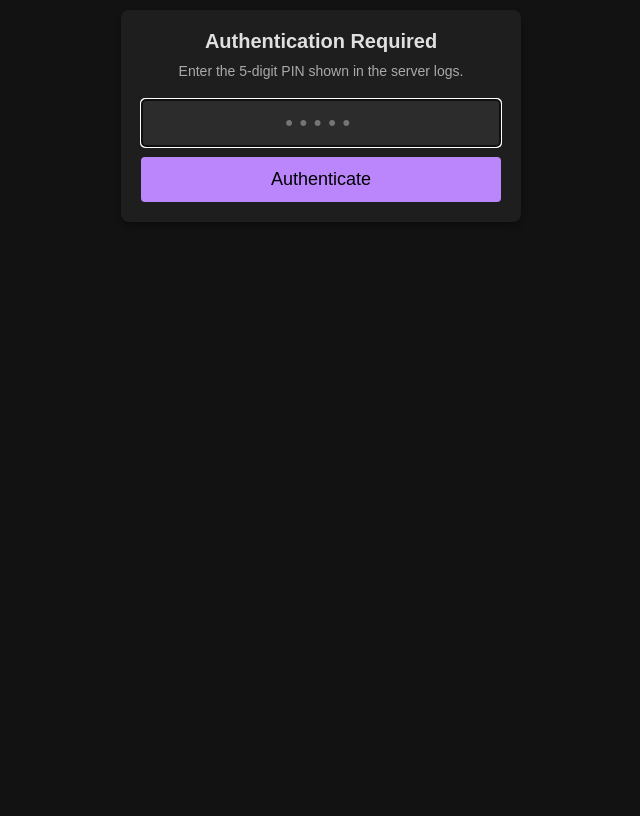
After one commit to JoelEager/phone-keyboard, a Flask app: page /login in a window 1280 px wide. The commit adds this page. Shown: the whole page, without its empty margins (319-959 px from the left). Run offline with Flask 3, Linux system fonts and the light colour scheme.

Commit message:
Add client PIN authentication and HTTPS enforcement
- Implement 5-digit PIN authentication using Python standard library secrets module
- Add Flask session management for authenticated clients
- Add brute force protection that exits process after 5 failed PIN attempts
- Enforce HTTPS strictly without HTTP fallback
- Refactor templates to share CSS styling via base.html and add login.html
- Update test_app.py and README.md

Co-authored-by: JoelEager <14286106+JoelEager@users.noreply.github.com>

```diff
--- a/app.py
+++ b/app.py
@@ -1,6 +1,7 @@
 import sys
 import os
-from flask import Flask, request, redirect, url_for, render_template
+import secrets
+from flask import Flask, request, redirect, url_for, render_template, session
 from generate_cert import generate_certificate
 
 # Attempt to import pyautogui, handle cases where DISPLAY is not set
@@ -15,12 +16,77 @@ except Exception as e:
     sys.exit(1)
 
 
+SERVER_PIN = f"{secrets.randbelow(100000):05d}"
+FAILED_ATTEMPTS = 0
+
 app = Flask(__name__)
+app.secret_key = secrets.token_hex(32)
+
+
+@app.before_request
+def require_authentication():
+    # Allow static resources and login endpoint without auth
+    if request.endpoint in ('static', 'login'):
+        return None
+
+    if not session.get('authenticated'):
+        if request.endpoint == 'type_text':
+            text = request.form.get('text')
+            print(
+                f'Unauthenticated request to /type ignored. Payload text: '
+                f'{text}',
+                flush=True
+            )
+        elif request.endpoint == 'shortcut':
+            action = request.form.get('action')
+            print(
+                f'Unauthenticated request to /shortcut ignored. '
+                f'Payload action: {action}',
+                flush=True
+            )
+
+        return render_template('login.html'), 200
 
 
 @app.route('/')
 def index():
     return render_template('index.html')
+
+
+@app.route('/login', methods=['GET', 'POST'])
+def login():
+    global FAILED_ATTEMPTS
+
+    if request.method == 'GET':
+        if session.get('authenticated'):
+            return redirect(url_for('index'))
+        return render_template('login.html')
+
+    pin = request.form.get('pin', '')
+    if secrets.compare_digest(pin, SERVER_PIN):
+        FAILED_ATTEMPTS = 0
+        session['authenticated'] = True
+        return redirect(url_for('index'))
+    else:
+        FAILED_ATTEMPTS += 1
+        print(
+            f"Invalid PIN attempt ({FAILED_ATTEMPTS}/5)",
+            file=sys.stderr,
+            flush=True
+        )
+        if FAILED_ATTEMPTS >= 5:
+            print(
+                "Error: Maximum failed authentication attempts (5) reached. "
+                "Exiting process to prevent brute forcing.",
+                file=sys.stderr,
+                flush=True
+            )
+            sys.exit(1)
+
+        error_msg = (
+            f"Invalid PIN. {5 - FAILED_ATTEMPTS} attempt(s) remaining."
+        )
+        return render_template('login.html', error=error_msg), 401
 
 
 @app.route('/type', methods=['POST'])
@@ -81,10 +147,24 @@ def main():
     # Check if certificate files exist, if not generate them
     if not (os.path.exists(cert_path) and os.path.exists(key_path)):
         if not generate_certificate(repo_root):
-            print("Failed to generate certificates. Starting without HTTPS.")
-            app.run(host=host, port=port)
-            return
+            print(
+                "Error: Failed to generate SSL certificates. "
+                "HTTPS is required. Exiting.",
+                file=sys.stderr,
+                flush=True
+            )
+            sys.exit(1)
 
+    if not (os.path.exists(cert_path) and os.path.exists(key_path)):
+        print(
+            "Error: SSL certificate or key file missing. "
+            "HTTPS is required. Exiting.",
+            file=sys.stderr,
+            flush=True
+        )
+        sys.exit(1)
+
+    print(f"Authentication PIN: {SERVER_PIN}", flush=True)
     app.run(host=host, port=port, ssl_context=(cert_path, key_path))
 
 
--- /dev/null
+++ b/templates/base.html
@@ -0,0 +1,78 @@
+<!DOCTYPE html>
+<html>
+<head>
+    <meta name="viewport" content="width=device-width, initial-scale=1.0">
+    <link rel="icon" type="image/svg+xml" href="{{ url_for('static', filename='favicon.svg') }}">
+    <title>{% block title %}Phone Keyboard{% endblock %}</title>
+    <style>
+        body {
+            font-family: sans-serif;
+            display: flex;
+            justify-content: center;
+            align-items: flex-start;
+            min-height: 100vh;
+            padding: 2px;
+            box-sizing: border-box;
+            background-color: #121212;
+            color: #e0e0e0;
+        }
+        .container {
+            width: 100%;
+            max-width: 400px;
+            display: flex;
+            flex-direction: column;
+            gap: 15px;
+        }
+        .card {
+            background: #1e1e1e;
+            color: #e0e0e0;
+            padding: 20px;
+            border-radius: 8px;
+            box-shadow: 0 4px 6px rgba(0,0,0,0.3);
+            box-sizing: border-box;
+        }
+        input[type="text"],
+        input[type="password"],
+        textarea {
+            width: 100%;
+            box-sizing: border-box;
+            padding: 10px;
+            background-color: #2c2c2c;
+            color: #e0e0e0;
+            border: 1px solid #444;
+            border-radius: 4px;
+            font-size: 16px;
+            margin-bottom: 10px;
+        }
+        textarea {
+            resize: vertical;
+        }
+        input[type="submit"] {
+            width: 100%;
+            padding: 12px;
+            background-color: #bb86fc;
+            color: #000;
+            border: none;
+            border-radius: 4px;
+            font-size: 18px;
+            cursor: pointer;
+        }
+        input[type="submit"]:active {
+            background-color: #9965f4;
+        }
+        .error {
+            color: #cf6679;
+            margin-bottom: 10px;
+            font-size: 14px;
+            text-align: center;
+        }
+        {% block extra_style %}{% endblock %}
+    </style>
+</head>
+<body>
+    <div class="container">
+        {% block content %}{% endblock %}
+    </div>
+    {% block scripts %}{% endblock %}
+</body>
+</html>
--- /dev/null
+++ b/templates/login.html
@@ -0,0 +1,40 @@
+{% extends "base.html" %}
+
+{% block title %}Authentication Required - Phone Keyboard{% endblock %}
+
+{% block extra_style %}
+    .login-header {
+        text-align: center;
+        margin-bottom: 20px;
+    }
+    .login-header h2 {
+        margin: 0 0 10px 0;
+        font-size: 20px;
+    }
+    .login-header p {
+        margin: 0;
+        font-size: 14px;
+        color: #aaa;
+    }
+    input[type="password"].pin-input {
+        letter-spacing: 0.3em;
+        text-align: center;
+        font-size: 22px;
+    }
+{% endblock %}
+
+{% block content %}
+    <form action="/login" method="post" class="card">
+        <div class="login-header">
+            <h2>Authentication Required</h2>
+            <p>Enter the 5-digit PIN shown in the server logs.</p>
+        </div>
+
+        {% if error %}
+            <div class="error">{{ error }}</div>
+        {% endif %}
+
+        <input type="password" name="pin" class="pin-input" placeholder="•••••" maxlength="5" pattern="[0-9]*" inputmode="numeric" required autofocus>
+        <input type="submit" value="Authenticate">
+    </form>
+{% endblock %}
```
Also changed, not shown: templates/index.html (+9 -64 lines), test_app.py (+84 -9 lines), README.md.
